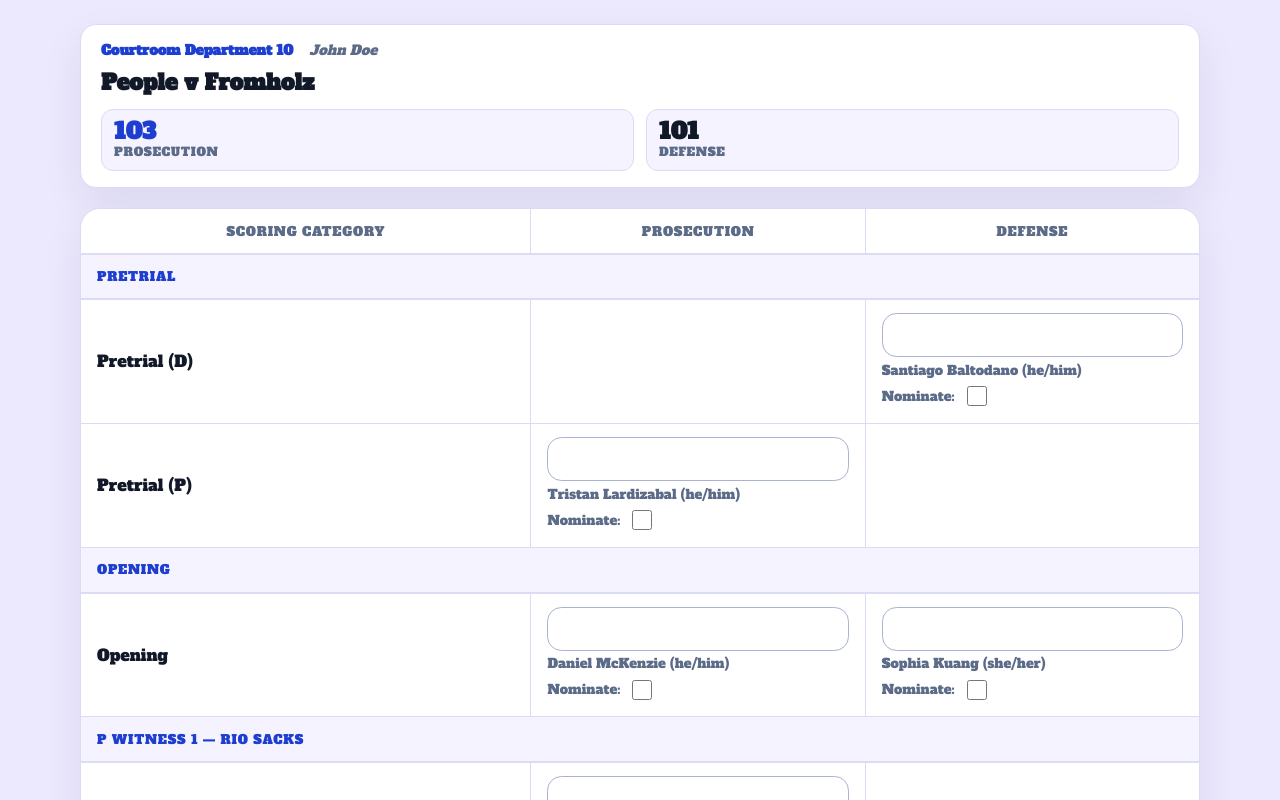
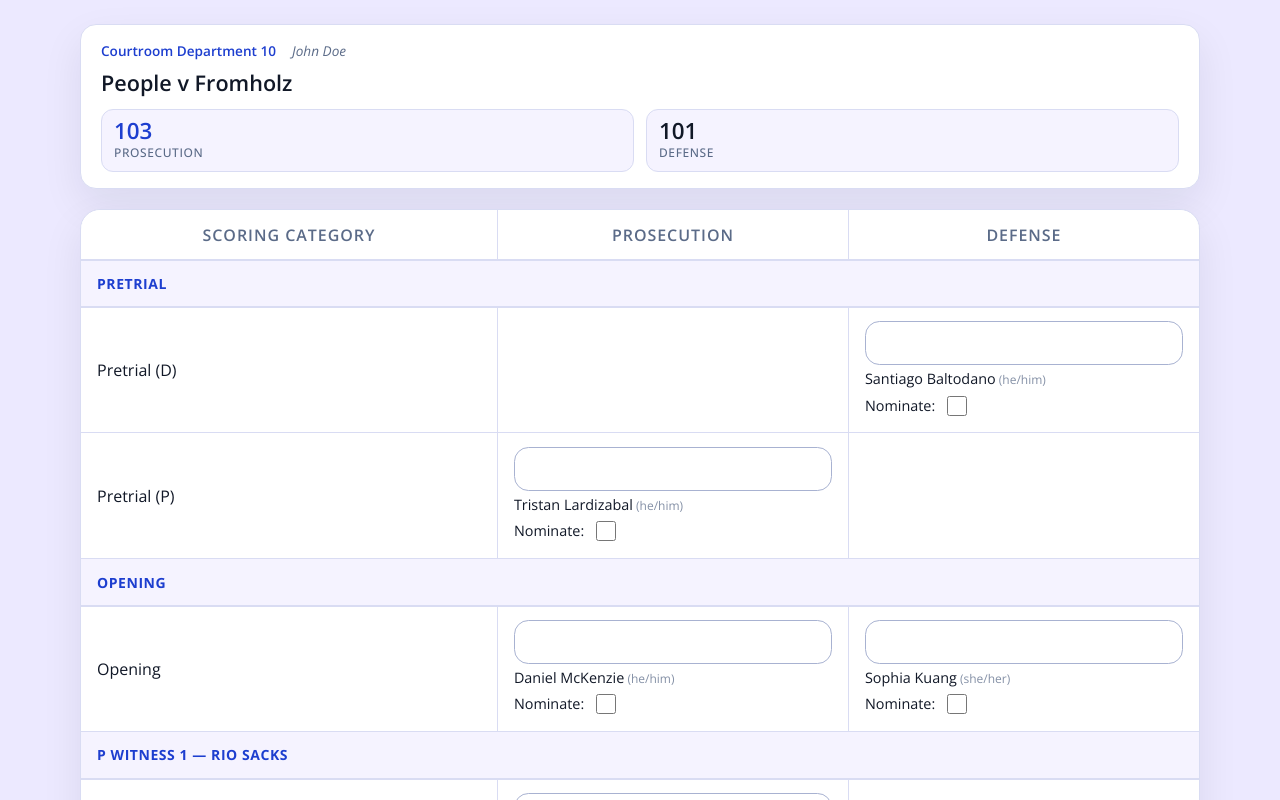
Before and after one commit to curtisjbradley/Mock-Scores, a React (Vite) app in the folder frontend/: page /score/1 in a window 1280 px wide. Both pictures are taken after a click on the button "Proceed". Shown: the top 800 px of the page. Built offline with nearby package versions, Linux system fonts and the light colour scheme.

Commit message:
Cleaned up scorer ui

```diff
--- a/frontend/src/App.css
+++ b/frontend/src/App.css
@@ -43,7 +43,7 @@
         --primary-subtle: #1e2d5a;
 
         --danger: #ff6b6b;
-        --danger-bg: #2d1a1a;
+        --danger-bg: #3d1f1f;
 
         --focus: #3d5aff;
 
@@ -63,7 +63,8 @@ body {
     margin: 0;
     background: var(--bg);
     color: var(--text);
-    font-family: "Alfa Slab One", sans-serif;
+    font-family: "Open Sans", sans-serif;
+    font-weight: 400;
 }
 
 @media (prefers-reduced-motion: reduce) {
--- a/frontend/src/judges/styles/scoresheet.css
+++ b/frontend/src/judges/styles/scoresheet.css
@@ -130,8 +130,8 @@ html {
     z-index: 20;
     color: var(--text-muted);
     background: var(--surface);
-    font-size: 0.8rem;
-    font-weight: 500;
+    font-size: 1rem;
+    font-weight: 600;
     letter-spacing: 0.06em;
     text-transform: uppercase;
     box-shadow: 0 1px 0 var(--border);
@@ -147,9 +147,9 @@ html {
     padding: 0.6rem 1rem;
     color: var(--primary-dark);
     background: var(--surface-muted);
-    font-size: 0.8rem;
-    font-weight: 500;
-    letter-spacing: 0.06em;
+    font-size: 0.875rem;
+    font-weight: 700;
+    letter-spacing: 0.04em;
     text-align: left;
     text-transform: uppercase;
     box-shadow: 0 1px 0 var(--border);
@@ -238,6 +238,7 @@ html {
 
 .score-input[aria-invalid="true"] {
     border-color: var(--danger);
+    border-width: 2px;
     background: var(--danger-bg);
 }
 
@@ -251,14 +252,16 @@ html {
 
 .student-name {
     margin: 0;
-    color: var(--text-muted);
-    font-size: 0.82rem;
+    color: var(--text);
+    font-size: 0.9rem;
     line-height: 1.25;
 }
 
 .student-pronouns {
-    font-weight: 400;
+    font-size: 0.75rem;
+    font-weight: 300;
     color: var(--text-muted);
+    opacity: 0.75;
 }
 
 .student-nom {
@@ -283,12 +286,13 @@ html {
     display: block;
     margin-top: 0.4rem;
     padding: 0.35rem 0.5rem;
-    border: 1px solid var(--danger);
+    border: 1.5px solid var(--danger);
     border-radius: 0.4rem;
     background: var(--danger-bg);
     color: var(--danger);
+    text-align: center;
     font-size: 0.75rem;
-    font-weight: 400;
+    font-weight: 600;
     line-height: 1.3;
 }
 
```
